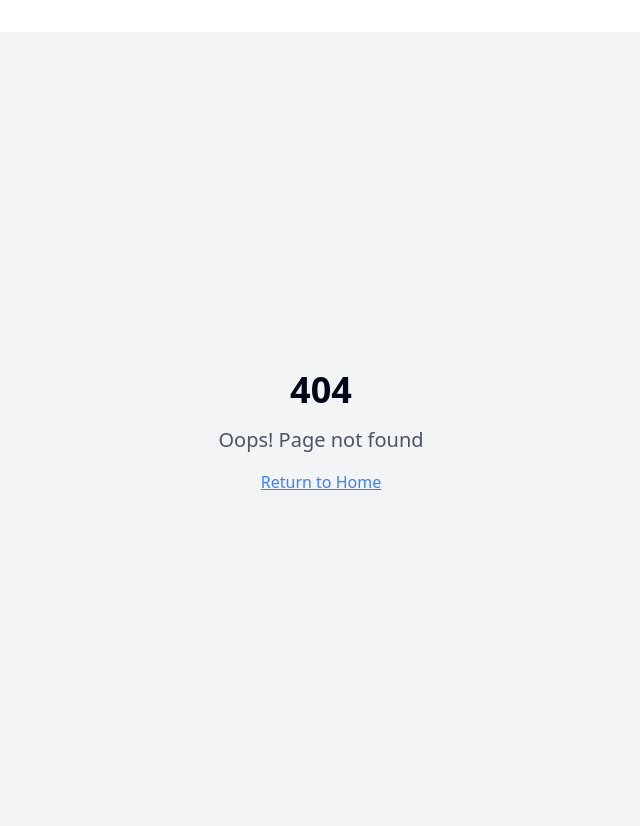
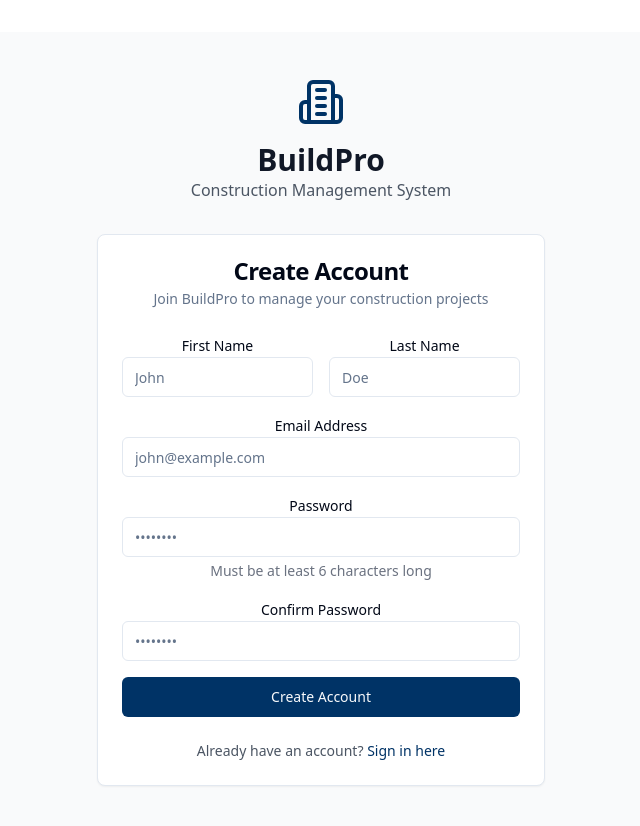
Before and after one commit to RaafatAlmasalmeh21/buildflow-ai-construction, a React (Vite) app: page /signup in a window 1280 px wide. Before the commit this address had no page. Shown: the top 826 px of the page, without its empty margins (319-959 px from the left). Built offline with nearby package versions, Linux system fonts and the light colour scheme.

Commit message:
Add signup page
Implement the signup page with form and validation.

```diff
--- a/src/App.tsx
+++ b/src/App.tsx
@@ -9,6 +9,7 @@ import { AppSidebar } from '@/components/AppSidebar';
 // Import pages
 import Index from '@/pages/Index';
 import Login from '@/pages/Login';
+import Signup from '@/pages/Signup';
 import Auth from '@/pages/Auth';
 import Dashboard from '@/pages/Dashboard';
 import Projects from '@/pages/Projects';
@@ -42,6 +43,7 @@ function App() {
             {/* Public routes */}
             <Route path="/" element={<Index />} />
             <Route path="/login" element={<Login />} />
+            <Route path="/signup" element={<Signup />} />
             <Route path="/auth" element={<Auth />} />
 
             {/* Protected routes with sidebar */}
--- a/src/pages/Index.tsx
+++ b/src/pages/Index.tsx
@@ -60,10 +60,10 @@ const Index = () => {
               <span className="text-2xl font-bold text-gray-900">BuildPro</span>
             </div>
             <div className="flex items-center gap-4">
-              <Link to="/auth">
+              <Link to="/login">
                 <Button variant="outline">Sign In</Button>
               </Link>
-              <Link to="/auth">
+              <Link to="/signup">
                 <Button>Get Started</Button>
               </Link>
             </div>
@@ -83,7 +83,7 @@ const Index = () => {
             workforce tracking, and real-time reporting. Built for modern construction teams.
           </p>
           <div className="flex flex-col sm:flex-row gap-4 justify-center">
-            <Link to="/auth">
+            <Link to="/signup">
               <Button size="lg" className="w-full sm:w-auto">
                 Start Free Trial
               </Button>
@@ -134,7 +134,7 @@ const Index = () => {
           <p className="text-xl text-blue-100 mb-8 max-w-2xl mx-auto">
             Join thousands of construction professionals who trust BuildPro to manage their projects efficiently.
           </p>
-          <Link to="/auth">
+          <Link to="/signup">
             <Button size="lg" variant="secondary" className="bg-white text-primary hover:bg-gray-50">
               Get Started Today
             </Button>
--- a/src/pages/Login.tsx
+++ b/src/pages/Login.tsx
@@ -1,4 +1,3 @@
-
 import { useState } from 'react';
 import { useAuth } from '@/contexts/AuthContext';
 import { Navigate, useNavigate } from 'react-router-dom';
@@ -99,6 +98,19 @@ const Login = () => {
               )}
             </Button>
           </form>
+
+          <div className="mt-6 text-center">
+            <p className="text-sm text-muted-foreground">
+              Don't have an account?{' '}
+              <Link
+                to="/signup"
+                className="text-primary hover:text-primary/80 font-medium"
+              >
+                Sign up here
+              </Link>
+            </p>
+          </div>
+
           <div className="mt-6 text-center text-sm text-muted-foreground">
             <p>Demo Credentials:</p>
             <p>Email: admin@buildpro.com</p>
--- /dev/null
+++ b/src/pages/Signup.tsx
@@ -0,0 +1,232 @@
+
+import React, { useState, useEffect } from 'react';
+import { useNavigate, Link } from 'react-router-dom';
+import { Card, CardContent, CardDescription, CardHeader, CardTitle } from '@/components/ui/card';
+import { Button } from '@/components/ui/button';
+import { Input } from '@/components/ui/input';
+import { Label } from '@/components/ui/label';
+import { useAuth } from '@/contexts/AuthContext';
+import { Building2, AlertCircle } from 'lucide-react';
+import { Alert, AlertDescription } from '@/components/ui/alert';
+
+const Signup = () => {
+  const { signup, user, isLoading } = useAuth();
+  const navigate = useNavigate();
+  const [formData, setFormData] = useState({
+    email: '',
+    password: '',
+    confirmPassword: '',
+    firstName: '',
+    lastName: ''
+  });
+  const [error, setError] = useState('');
+  const [success, setSuccess] = useState('');
+  const [isSubmitting, setIsSubmitting] = useState(false);
+
+  // Redirect if already logged in
+  useEffect(() => {
+    if (user) {
+      navigate('/dashboard');
+    }
+  }, [user, navigate]);
+
+  const handleChange = (e: React.ChangeEvent<HTMLInputElement>) => {
+    setFormData({
+      ...formData,
+      [e.target.name]: e.target.value
+    });
+  };
+
+  const handleSubmit = async (e: React.FormEvent) => {
+    e.preventDefault();
+    setError('');
+    setSuccess('');
+
+    // Validation
+    if (formData.password !== formData.confirmPassword) {
+      setError('Passwords do not match');
+      return;
+    }
+
+    if (formData.password.length < 6) {
+      setError('Password must be at least 6 characters long');
+      return;
+    }
+
+    if (!formData.email || !formData.password) {
+      setError('Email and password are required');
+      return;
+    }
+
+    setIsSubmitting(true);
+
+    try {
+      await signup(
+        formData.email,
+        formData.password,
+        formData.firstName,
+        formData.lastName
+      );
+      setSuccess('Account created successfully! Please check your email to verify your account.');
+      setFormData({
+        email: '',
+        password: '',
+        confirmPassword: '',
+        firstName: '',
+        lastName: ''
+      });
+    } catch (error: any) {
+      console.error('Signup error:', error);
+      if (error.message.includes('already registered')) {
+        setError('An account with this email already exists. Please sign in instead.');
+      } else {
+        setError(error.message || 'Signup failed. Please try again.');
+      }
+    } finally {
+      setIsSubmitting(false);
+    }
+  };
+
+  if (isLoading) {
+    return (
+      <div className="min-h-screen flex items-center justify-center">
+        <div className="text-center">
+          <Building2 className="h-12 w-12 text-primary mx-auto mb-4 animate-pulse" />
+          <p>Loading...</p>
+        </div>
+      </div>
+    );
+  }
+
+  return (
+    <div className="min-h-screen flex items-center justify-center bg-gray-50 px-4">
+      <div className="w-full max-w-md">
+        <div className="text-center mb-8">
+          <Building2 className="h-12 w-12 text-primary mx-auto mb-4" />
+          <h1 className="text-3xl font-bold text-gray-900">BuildPro</h1>
+          <p className="text-gray-600">Construction Management System</p>
+        </div>
+
+        <Card>
+          <CardHeader className="text-center">
+            <CardTitle>Create Account</CardTitle>
+            <CardDescription>
+              Join BuildPro to manage your construction projects
+            </CardDescription>
+          </CardHeader>
+          <CardContent>
+            {error && (
+              <Alert className="mb-6" variant="destructive">
+                <AlertCircle className="h-4 w-4" />
+                <AlertDescription>{error}</AlertDescription>
+              </Alert>
+            )}
+
+            {success && (
+              <Alert className="mb-6">
+                <AlertCircle className="h-4 w-4" />
+                <AlertDescription>{success}</AlertDescription>
+              </Alert>
+            )}
+
+            <form onSubmit={handleSubmit} className="space-y-4">
+              <div className="grid grid-cols-2 gap-4">
+                <div>
+                  <Label htmlFor="firstName">First Name</Label>
+                  <Input
+                    id="firstName"
+                    name="firstName"
+                    type="text"
+                    value={formData.firstName}
+                    onChange={handleChange}
+                    disabled={isSubmitting}
+                    placeholder="John"
+                  />
+                </div>
+                <div>
+                  <Label htmlFor="lastName">Last Name</Label>
+                  <Input
+                    id="lastName"
+                    name="lastName"
+                    type="text"
+                    value={formData.lastName}
+                    onChange={handleChange}
+                    disabled={isSubmitting}
+                    placeholder="Doe"
+                  />
+                </div>
+              </div>
+
+              <div>
+                <Label htmlFor="email">Email Address</Label>
+                <Input
+                  id="email"
+                  name="email"
+                  type="email"
+                  value={formData.email}
+                  onChange={handleChange}
+                  required
+                  disabled={isSubmitting}
+                  placeholder="john@example.com"
+                />
+              </div>
+
+              <div>
+                <Label htmlFor="password">Password</Label>
+                <Input
+                  id="password"
+                  name="password"
+                  type="password"
+                  value={formData.password}
+                  onChange={handleChange}
+                  required
+                  disabled={isSubmitting}
+                  placeholder="••••••••"
+                />
+                <p className="text-sm text-gray-500 mt-1">
+                  Must be at least 6 characters long
+                </p>
+              </div>
+
+              <div>
+                <Label htmlFor="confirmPassword">Confirm Password</Label>
+                <Input
+                  id="confirmPassword"
+                  name="confirmPassword"
+                  type="password"
+                  value={formData.confirmPassword}
+                  onChange={handleChange}
+                  required
+                  disabled={isSubmitting}
+                  placeholder="••••••••"
+                />
+              </div>
+
+              <Button
+                type="submit"
+                className="w-full"
+                disabled={isSubmitting}
+              >
+                {isSubmitting ? 'Creating Account...' : 'Create Account'}
+              </Button>
+            </form>
+
+            <div className="mt-6 text-center">
+              <p className="text-sm text-gray-600">
+                Already have an account?{' '}
+                <Link
+                  to="/login"
+                  className="text-primary hover:text-primary/80 font-medium"
+                >
+                  Sign in here
+                </Link>
+              </p>
+            </div>
+          </CardContent>
+        </Card>
+      </div>
+    </div>
+  );
+};
+
+export default Signup;
```
